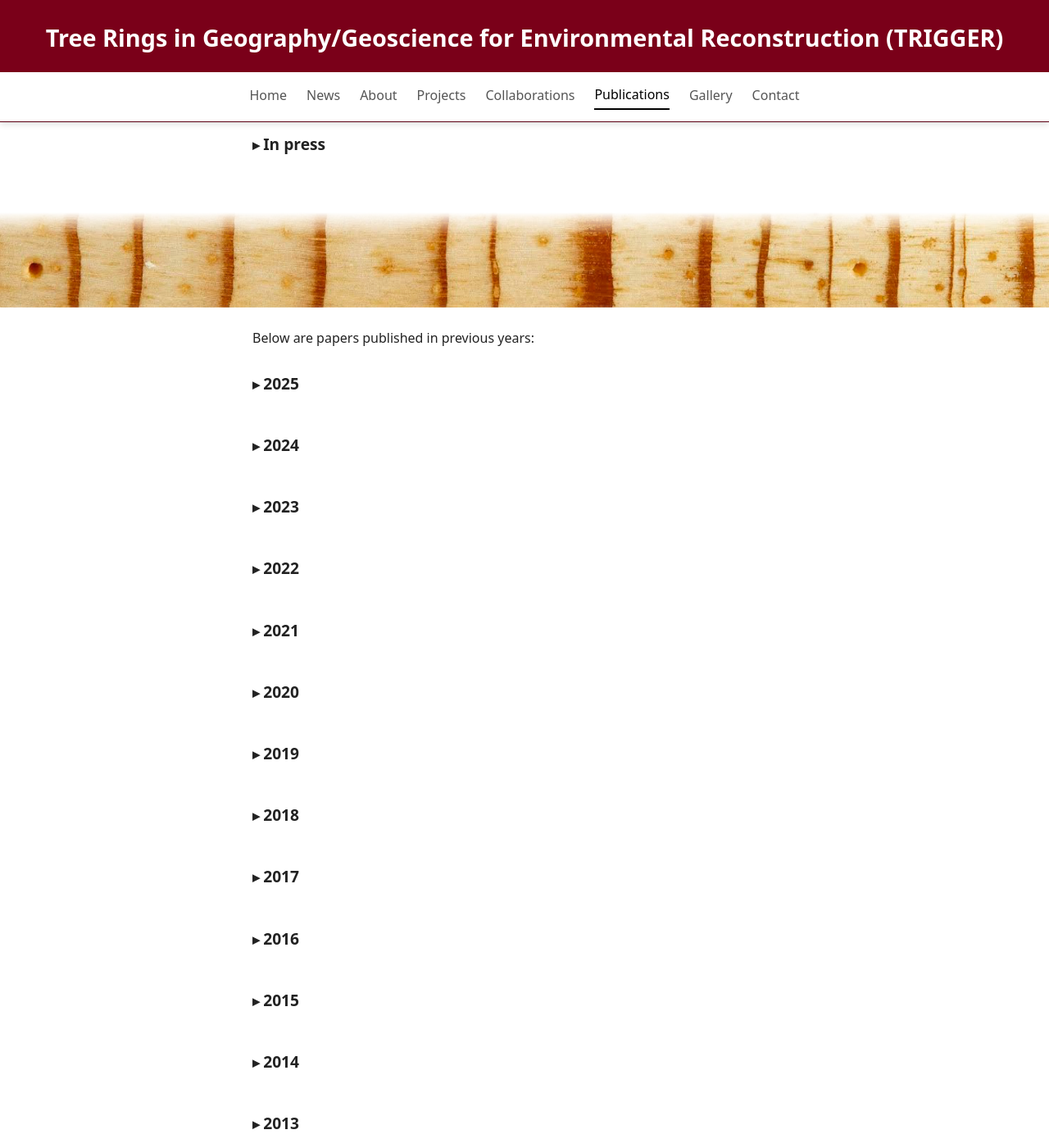
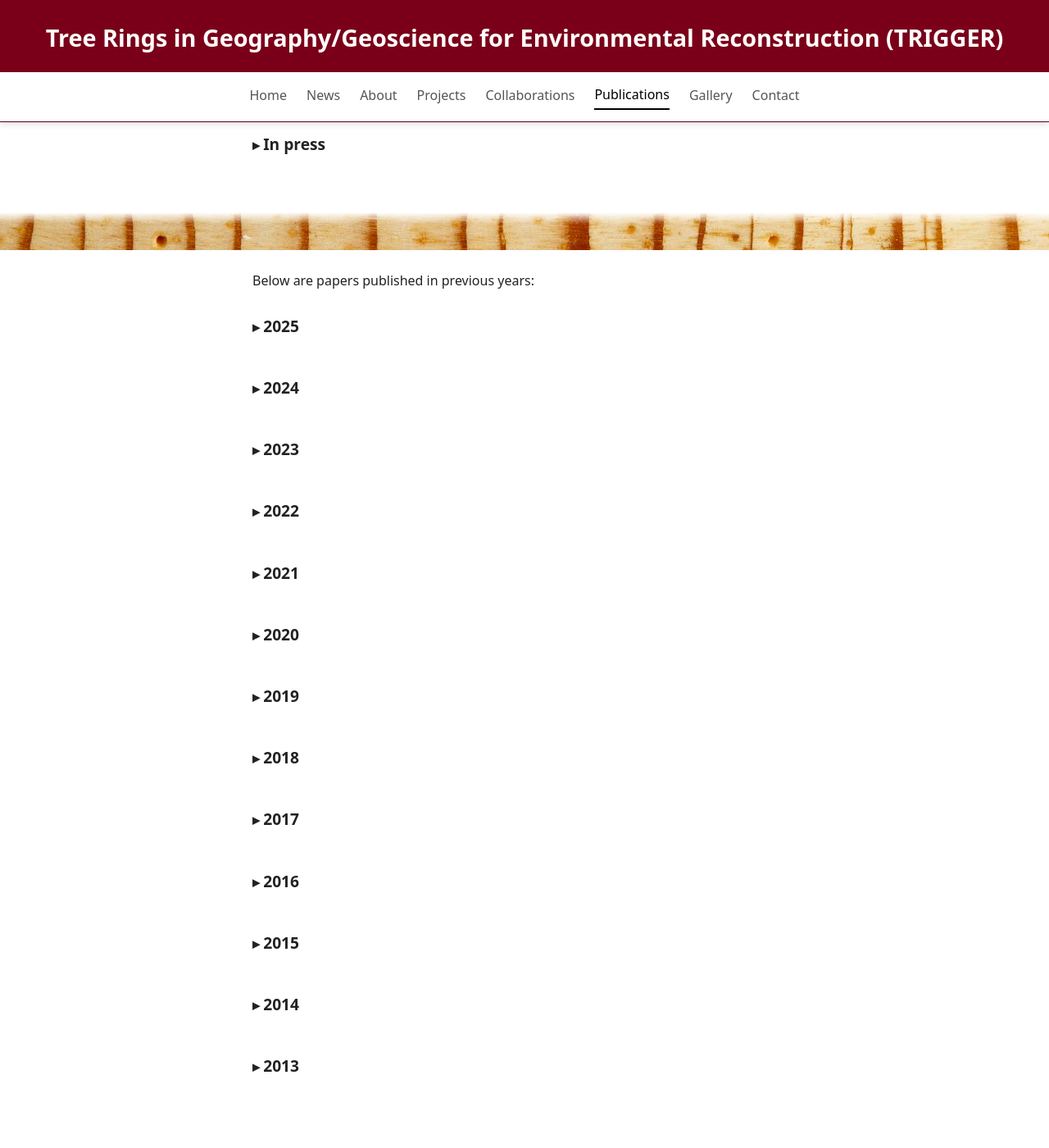
Before and after one commit to mcatorbenson/mcatorbenson.github.io, a Jekyll site: the page built from publications/index.html, in a window 1280 px wide and 1400 px high, scrolled down 287 px. Shown: the whole window at 82% size. Built offline with Jekyll 4.4.1, drawn with Linux system fonts in a browser that asks for light colours.

Commit message:
Update style.css

```diff
--- a/css/style.css
+++ b/css/style.css
@@ -258,7 +258,7 @@ a:hover {
   margin-bottom: 1.5rem;
 
   /* limit height */
-  height: 140px;   /* ~50% of a typical break image */
+  height: 70px;   /* ~50% of a typical break image */
   overflow: hidden;
 }
 
```
